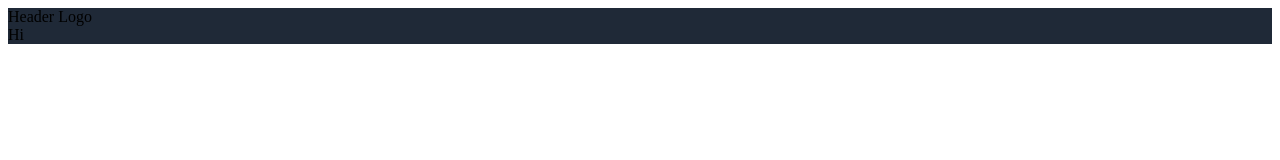
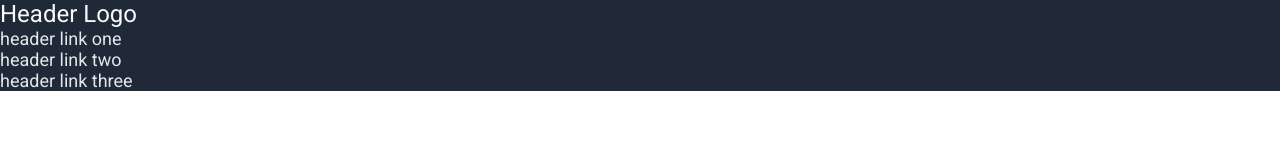
Before and after one commit to EddieBahago/git_test, a plain HTML site: page index.html in a window 1280 px wide. Drawn offline with Linux system fonts and the light colour scheme.

Commit message:
header logo

```diff
--- a/index.html
+++ b/index.html
@@ -11,10 +11,14 @@
  <div class="first-section">
    <div class="navbar">
     <div class="navbar-left">
-        Header Logo
+        <p id="header-logo">Header Logo</p>
     </div>
     <div class="navbar-right">
-       Hi
+       <ul style="list-style-type:none;">
+    <li class="header-link">header link one</li>
+    <li class="header-link">header link two</li>
+    <li class="header-link">header link three</li>
+     </ul>
     </div>
     </div>
    </div>
--- a/styles.css
+++ b/styles.css
@@ -1,3 +1,24 @@
+@import url('https://fonts.googleapis.com/css2?family=Roboto&display=swap');
+
+*{
+    margin: 0;
+    padding: 0;
+}
+
+body{
+    font-family: 'Roboto', sans-serif;
+}
+
 .first-section{
     background-color: #1F2937;
 }
+
+#header-logo{
+    font-size: 24px;
+    color: #F9FAF8;
+}
+
+.header-link{
+    font-size: 18px;
+    color: #E5E7EB;
+}
```
Also changed, not shown: 1 other file.
